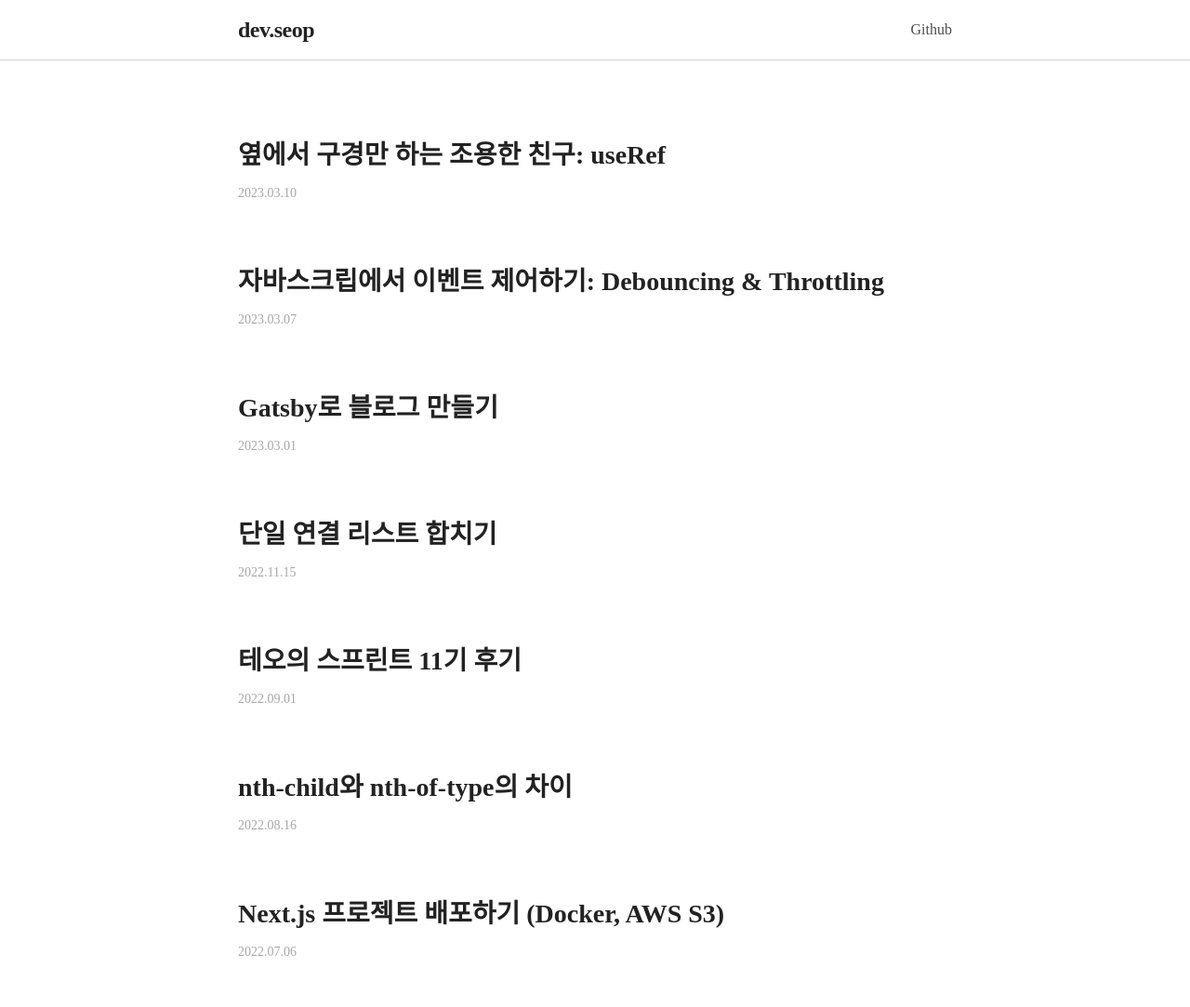
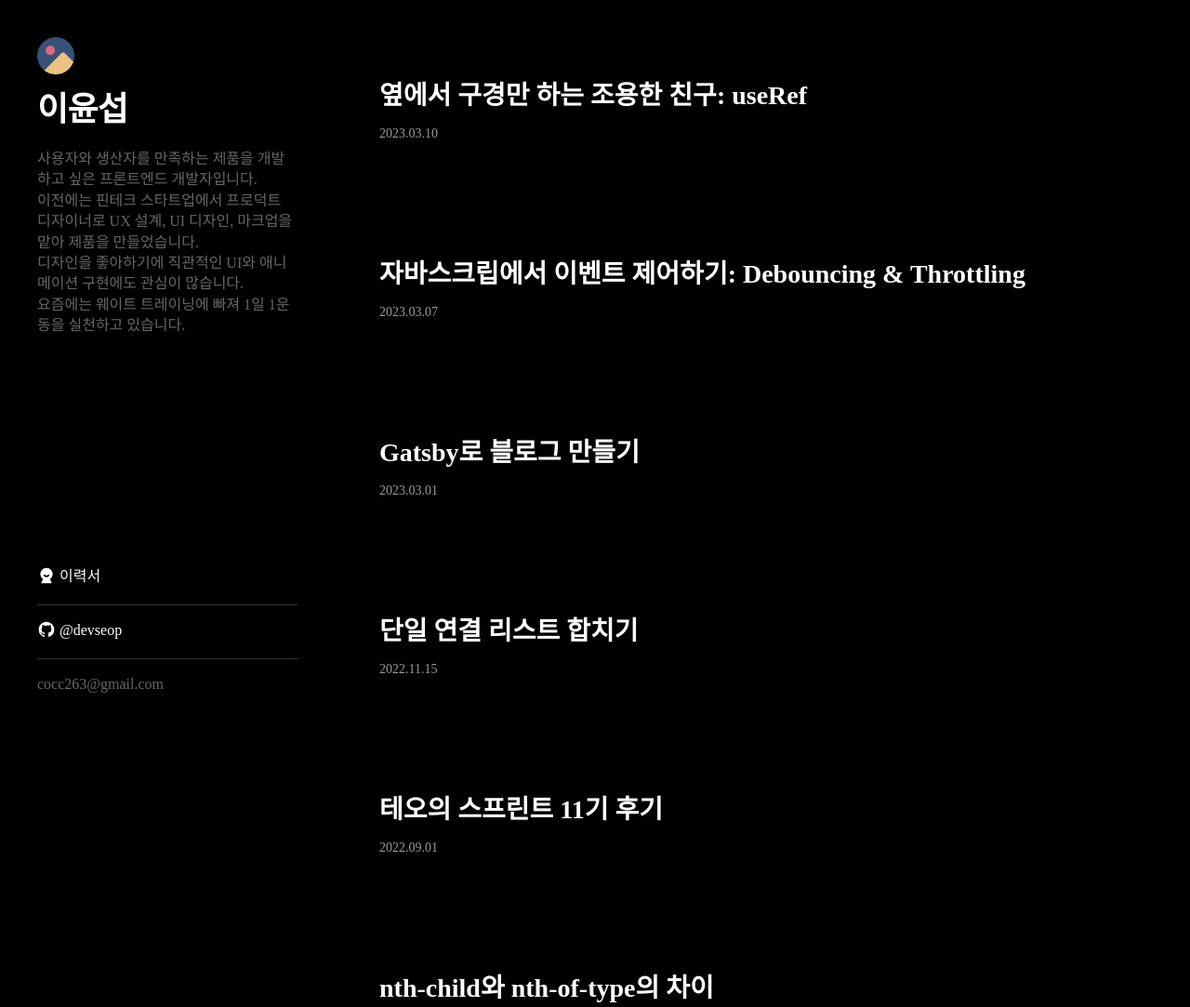
Before and after one commit to devseop/seopchive, a Gatsby site: page / in a window 1280 px wide. Shown: the top 1083 px of the page at 93% size. Built offline with nearby package versions, Linux system fonts and the light colour scheme; Gatsby itself is replaced by a stand-in of ours; a web font is replaced by a local one.

Commit message:
:lipstick: 메인페이지 UI 업데이트

```diff
--- a/src/components/Common/Template.tsx
+++ b/src/components/Common/Template.tsx
@@ -2,8 +2,7 @@ import React, { ReactNode } from 'react';
 import { Helmet } from 'react-helmet';
 import styled from '@emotion/styled';
 
-import { Footer } from 'components/Common/Footer';
-import GlobalStyle from 'components/Common/GlobalStyle';
+import GlobalStyle from '../../style/GlobalStyle';
 
 type TemplateProps = {
   title: string;
@@ -11,13 +10,7 @@ type TemplateProps = {
   children: ReactNode;
 };
 
-const Template = ({
-  title,
-  // description,
-  url,
-  // image,
-  children,
-}: TemplateProps) => {
+const Template = ({ title, url, children }: TemplateProps) => {
   return (
     <Container>
       <Helmet>
@@ -27,21 +20,16 @@ const Template = ({
         <link rel="icon" href="favicon.ico" />
         <link rel="icon" type="image/png" href="favicon.ico" sizes="16x16" />
 
-        {/* <meta name="description" content={description} /> */}
         <meta name="viewport" content="width=device-width, initial-scale=1.0" />
         <meta httpEquiv="Content-Type" content="text/html;charset=UTF-8" />
 
         <meta property="og:type" content="website" />
         <meta property="og:title" content={title} />
-        {/* <meta property="og:description" content={description} /> */}
-        {/* <meta property="og:image" content={image} /> */}
         <meta property="og:url" content={url} />
         <meta property="og:site_name" content={title} />
 
         <meta name="twitter:card" content="summary" />
         <meta name="twitter:title" content={title} />
-        {/* <meta name="twitter:description" content={description} /> */}
-        {/* <meta name="twitter:image" content={image} /> */}
         <meta name="twitter:site" content="@사용자이름" />
         <meta name="twitter:creator" content="@사용자이름" />
 
@@ -49,15 +37,15 @@ const Template = ({
       </Helmet>
       <GlobalStyle />
       {children}
-      <Footer />
+      {/* <Footer /> */}
     </Container>
   );
 };
 
 const Container = styled.main`
-  display: flex;
-  flex-direction: column;
-  height: 100vh;
+  display: grid;
+  grid-template-columns: 0fr 1fr;
+  gap: 24px;
 `;
 
 export default Template;
--- a/src/components/Main/Navbar.tsx
+++ b/src/components/Main/Navbar.tsx
@@ -1,73 +1,119 @@
 import React from 'react';
 import styled from '@emotion/styled';
 import { Link } from 'gatsby';
+import { RiUser5Fill, RiGithubFill } from 'react-icons/ri';
+
+import { INTRODUCE_PARAGRAPH, NAV_CONSTANTS } from '../../constants/constants';
+import { NavIconType } from 'types/types';
 
 const Navbar = () => {
   return (
-    <Background>
-      <NavbarWrapper>
+    <NavContainer>
+      <Header>
         <Link to="/">
-          <WordMark>dev.seop</WordMark>
+          <img src="/logo.png" alt="로고" />
         </Link>
-        <MenuWrapper>
-          <MenuLink href="https://github.com/devseop/" target="_blank">
-            Github
+        <TextWrapper>
+          <h1>이윤섭</h1>
+          <p>{INTRODUCE_PARAGRAPH}</p>
+        </TextWrapper>
+      </Header>
+      <Nav>
+        {NAV_CONSTANTS.map((item, index) => (
+          <MenuLink key={index} href={item.link} target="_blank">
+            {item.icon && <IconWrapper>{NAV_ICONS[item.icon]}</IconWrapper>}
+            <MenuText>{item.text}</MenuText>
           </MenuLink>
-        </MenuWrapper>
-      </NavbarWrapper>
-    </Background>
+        ))}
+      </Nav>
+    </NavContainer>
   );
 };
 
-const Background = styled.nav`
-  width: 100%;
-  position: fixed;
-  z-index: 100;
-  border-bottom: 0.5px solid rgba(34, 34, 34, 0.2);
-  background-color: #fff;
+/** 문자로 제공된 아이콘을 컴포넌트로 변환 */
+const NAV_ICONS: NavIconType = {
+  RiUser5Fill: <RiUser5Fill />,
+  RiGithubFill: <RiGithubFill />,
+};
+
+const NavContainer = styled.aside`
+  display: flex;
+  flex-direction: column;
+  justify-content: space-between;
+  min-width: 360px;
+  max-width: 360px;
+  height: 100vh;
+  position: sticky;
+  top: 0;
 `;
 
-const NavbarWrapper = styled.div`
-  max-width: 768px;
+const Header = styled.header`
   display: flex;
-  align-items: center;
-  justify-content: space-between;
-  margin: 0 auto;
-  padding: 16px 0;
+  flex-direction: column;
+  gap: 16px;
+  padding: 40px;
 
-  @media (max-width: 768px) {
-    padding: 16px;
+  img {
+    width: 40px;
+    height: 40px;
   }
 `;
 
-const WordMark = styled.span`
-  color: rgba(34, 34, 34, 1);
-  font-size: 24px;
-  font-weight: 700;
-  line-height: 1;
-  letter-spacing: -0.5px;
-  /* margin-left: 10px;
-  margin-top: -2px; */
+const TextWrapper = styled.div`
+  display: flex;
+  flex-direction: column;
+  gap: 24px;
+
+  h1 {
+    color: rgba(254, 254, 254, 1);
+    font-size: 36px;
+    font-weight: 600;
+    line-height: 36px;
+    letter-spacing: -0.72px;
+  }
+
+  p {
+    color: rgba(255, 255, 255, 0.4);
+    font-size: 16px;
+    font-weight: 500;
+    line-height: 22.4px;
+    white-space: pre-line;
+  }
 `;
 
-const MenuWrapper = styled.div`
+const Nav = styled.nav`
   display: flex;
-  gap: 24px;
-  height: 32px;
-  align-items: center;
+  flex-direction: column;
+  padding: 40px;
 `;
 
 const MenuLink = styled.a`
-  font-size: 16px;
-  font-weight: 500;
-  color: rgba(34, 34, 34, 0.8);
+  display: flex;
+  flex-direction: row;
+  gap: 4px;
+
+  width: 280px;
+  padding: 16px 0;
+  border-bottom: 1px solid rgba(255, 255, 255, 0.2);
+
+  color: rgba(254, 254, 254, 1);
   text-decoration: none;
   height: fit-content;
+  cursor: pointer;
 
-  :hover {
-    color: rgba(34, 34, 34, 0.8);
-    box-shadow: 0 1.5px 0 0 rgba(34, 34, 34, 0.8);
+  &:last-child {
+    color: rgba(254, 254, 254, 0.4);
+    border-bottom: none;
   }
 `;
 
+const IconWrapper = styled.div`
+  font-size: 20px;
+`;
+
+const MenuText = styled.span`
+  line-height: 1;
+  margin-top: 3px;
+`;
+
 export default Navbar;
--- a/src/components/Main/PostItem.tsx
+++ b/src/components/Main/PostItem.tsx
@@ -12,9 +12,7 @@ export const PostItem = ({ title, date, link }: PostItemProps) => {
   return (
     <Link to={link}>
       <PostItemWrapper>
-        <ContentItemHeader>
-          <Title>{title}</Title>
-        </ContentItemHeader>
+        <Title>{title}</Title>
         <Date>{date.slice(0, -1)}</Date>
       </PostItemWrapper>
     </Link>
@@ -24,17 +22,9 @@ export const PostItem = ({ title, date, link }: PostItemProps) => {
 const PostItemWrapper = styled.article`
   // wrapper layout style
   display: flex;
-  cursor: pointer;
-  padding: 24px;
-  border-radius: 16px;
-
-  &:hover {
-    background-color: rgba(34, 34, 34, 0.05);
-  }
-
-  &:active {
-    background-color: rgba(34, 34, 34, 0.1);
-  }
+  flex-direction: column;
+  gap: 16px;
+  padding: 40px 24px;
 
   // content item layout style
   flex: 1;
@@ -42,15 +32,21 @@ const PostItemWrapper = styled.article`
   flex-direction: column;
   gap: 16px;
   margin: auto;
-`;
 
-const ContentItemHeader = styled.div`
-  display: flex;
-  flex-direction: column;
-  gap: 10px;
+  cursor: pointer;
+
+  &:hover {
+    h2 {
+      color: #2f7aea;
+    }
+  }
 `;
 
 const Title = styled.h2`
+  color: #fff;
+  font-size: 28px;
+  font-weight: 600;
+
   display: -webkit-box;
   overflow: hidden;
   text-overflow: ellipsis;
@@ -58,13 +54,10 @@ const Title = styled.h2`
   overflow-wrap: break-word;
   -webkit-line-clamp: 2;
   -webkit-box-orient: vertical;
-  font-size: 28px;
-  font-weight: 700;
-  color: #222;
 `;
 
-const Date = styled.h6`
+const Date = styled.span`
+  color: rgba(255, 255, 255, 0.6);
   font-size: 14px;
   font-weight: 400;
-  color: rgba(34, 34, 34, 0.4);
 `;
--- a/src/components/Main/PostList.tsx
+++ b/src/components/Main/PostList.tsx
@@ -1,15 +1,13 @@
 import React from 'react';
 import styled from '@emotion/styled';
 import { PostItem } from './PostItem';
-import { PostListItemType } from '../../types/PostItem.types';
+import { PostListItemType } from '../../types/types';
 
 type PostListType = {
   posts: PostListItemType[];
 };
 
 const PostList = ({ posts }: PostListType) => {
-  console.log(posts);
-
   return (
     <PostListWrapper>
       {posts.map(
@@ -29,15 +27,15 @@ const PostList = ({ posts }: PostListType) => {
 
 const PostListWrapper = styled.section`
   display: flex;
+  flex: 1;
   flex-direction: column;
-  gap: 16px;
-  width: 816px;
-  margin: 120px auto 0;
+  gap: 40px;
+  width: 100%;
+  margin: 40px 40px 0 0;
+  overflow-y: visible;
 
-  @media (max-width: 768px) {
-    grid-template-columns: 1fr;
-    width: 100%;
-    /* padding: 50px 20px; */
+  &::-webkit-scrollbar-track {
+    background: transparent;
   }
 `;
 
--- a/src/components/Post/PostContent.tsx
+++ b/src/components/content/PostContent.tsx
@@ -17,10 +17,11 @@ const MarkdownRenderer = styled.article`
   // Renderer Style
   display: flex;
   flex-direction: column;
-  width: 768px;
+  width: 644px;
   margin: 0 auto;
   padding: 64px 0;
   word-break: break-all;
+  color: #e3e3e3;
 
   // Markdown Style
   line-height: 1.5;
@@ -170,7 +171,7 @@ const MarkdownRenderer = styled.article`
 
   // Markdown Responsive Design
   @media (max-width: 768px) {
-    width: 100%;
+    width: 644px;
     padding: 80px 20px;
     line-height: 1.6;
     font-size: 14px;
--- /dev/null
+++ b/src/constants/constants.ts
@@ -0,0 +1,25 @@
+export const INTRODUCE_PARAGRAPH = `사용자와 생산자를 만족하는 제품을 개발하고 싶은 프론트엔드 개발자입니다.\n이전에는 핀테크 스타트업에서 프로덕트 디자이너로 UX 설계, UI 디자인, 마크업을 맡아 제품을 만들었습니다.\n디자인을 좋아하기에 직관적인 UI와 애니메이션 구현에도 관심이 많습니다.\n요즘에는 웨이트 트레이닝에 빠져 1일 1운동을 실천하고 있습니다.`;
+
+export const URL = {
+  github: 'https://github.com/devseop/',
+  resume:
+    'https://drive.google.com/file/d/1xOZNJKoUjCpREhfGxfwwZv3Vgr1O_OhV/view?usp=sharing',
+};
+
+export const NAV_CONSTANTS = [
+  {
+    link: URL.resume,
+    text: '이력서',
+    icon: 'RiUser5Fill',
+  },
+  {
+    link: URL.github,
+    text: '@devseop',
+    icon: 'RiGithubFill',
+  },
+  {
+    link: 'mailto:cocc263@gmail.com',
+    text: 'cocc263@gmail.com',
+    icon: '',
+  },
+];
--- a/src/pages/404.tsx
+++ b/src/pages/404.tsx
@@ -1,7 +1,7 @@
 import React from 'react';
 import styled from '@emotion/styled';
 import { Link } from 'gatsby';
-import GlobalStyle from 'components/Common/GlobalStyle';
+import GlobalStyle from '../style/GlobalStyle';
 
 export const NotFoundPage = function () {
   return (
--- a/src/components/Common/GlobalStyle.tsx
+++ b/src/style/GlobalStyle.tsx
@@ -17,9 +17,12 @@ const defaultStyle = css`
     height: 100%;
   }
 
+  body {
+    background: #000;
+  }
+
   a,
   a:hover {
-    color: inherit;
     text-decoration: none;
     cursor: pointer;
   }
--- a/src/types/PostItem.types.ts
+++ b/src/types/types.ts
@@ -19,3 +19,7 @@ export type PostPageItemType = {
     frontmatter: PostFrontmatterType;
   };
 };
+
+export type NavIconType = {
+  [key: string]: JSX.Element;
+};
```
Also changed, not shown: src/components/content/PostHead.tsx (renamed from src/components/Post/PostHead.tsx, +8 -26 lines), src/components/content/PostNav.tsx (added, +23 -0 lines), src/pages/index.tsx (+8 -6 lines), src/templates/PostTemplate.tsx (renamed from src/templates/post_template.tsx, +22 -12 lines), src/components/content/CommentWidget.tsx (renamed from src/components/Post/CommentWidget.tsx).
